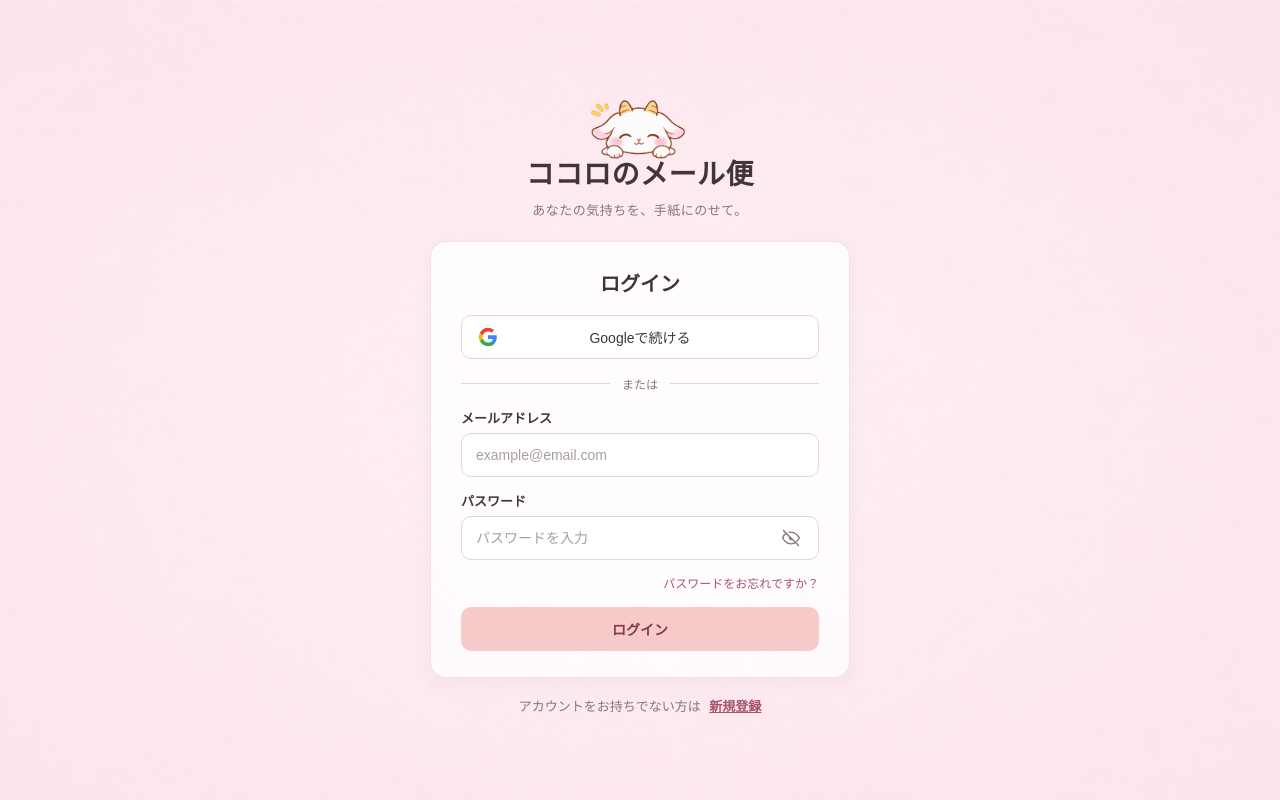
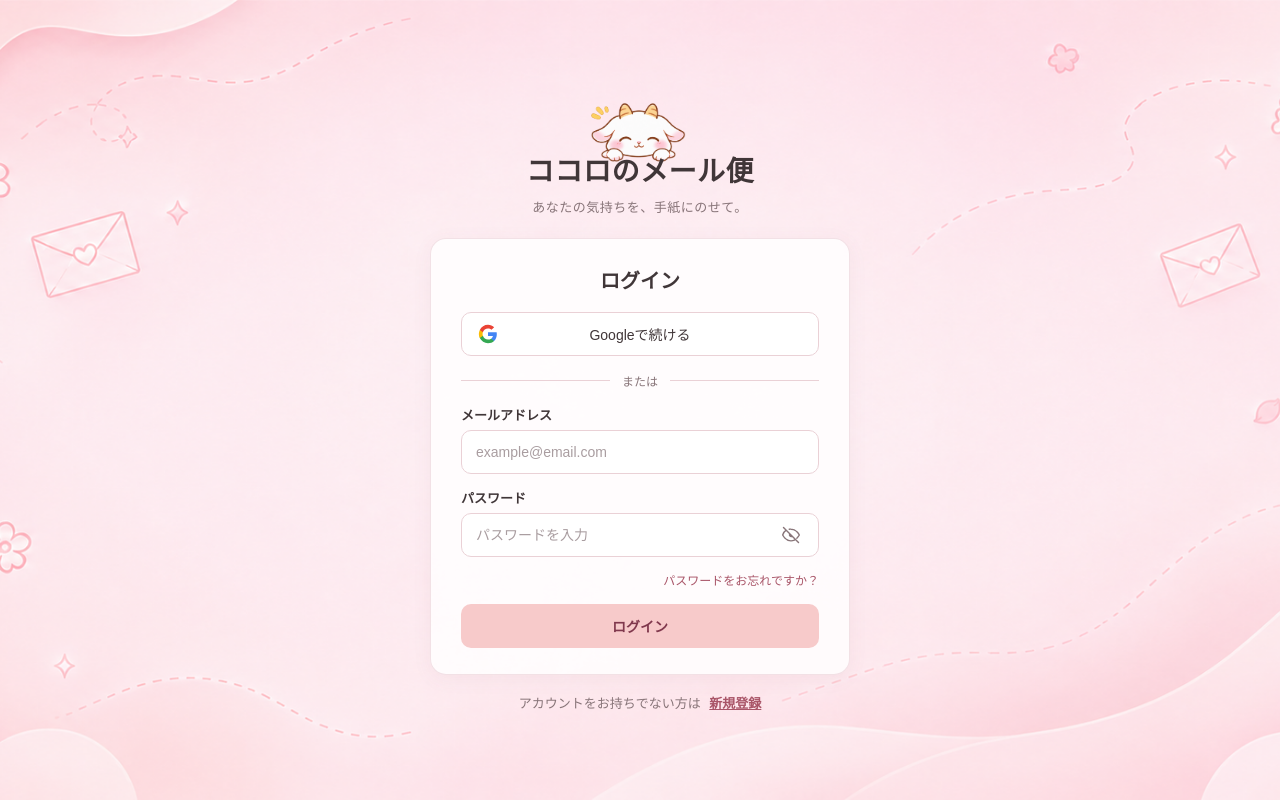
Before and after one commit to HEW-Tameshi/hew-sakuhin, a plain HTML site: page login.html in a window 1280 px wide. Drawn offline with Linux system fonts and the light colour scheme.

Commit message:
背景の変更、完成品

```diff
--- a/css/login.css
+++ b/css/login.css
@@ -8,7 +8,7 @@
     --border-color:#ead1d6;
 }
 
-/* ページ全体 */
+
 * {
     box-sizing:border-box;
 }
@@ -22,7 +22,7 @@ body {
         'Hiragino Sans', sans-serif;
     color:var(--text-main);
     background-color:#fcebec;
-    background-image:url('../images/background3.png');
+    background-image:url('../images/background4.png');
     background-size:cover;
     background-position:center;
     background-repeat:no-repeat;
@@ -57,7 +57,7 @@ body {
 }
 
 .auth-brand h1 {
-    margin:-15px 0 0;
+    margin:-21px 0 0;
     color:var(--text-main);
     font-size:28px;
     font-weight:700;
```
Also changed, not shown: images/background4.png (added).
